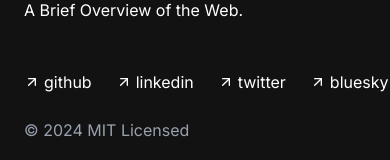
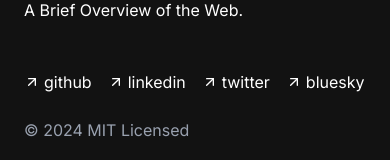
Before and after one commit to klavenjones/personal-site, a Next.js app: page / in a window 390 px wide. Shown: the part 640-800 px from the top of the page. Built offline with nearby package versions, Linux system fonts and the light colour scheme.

Commit message:
Fixed footer gap

```diff
--- a/components/ui/footer.tsx
+++ b/components/ui/footer.tsx
@@ -34,7 +34,7 @@ export function Footer() {
 
   return (
     <footer className="w-full max-w-lg py-12 space-y-6">
-    <div className="flex gap-6 justify-start">
+    <div className="flex gap-4 md:gap-6 justify-start">
       {footerLinks.map((link) => (
         <Link
           key={link.href}
```
